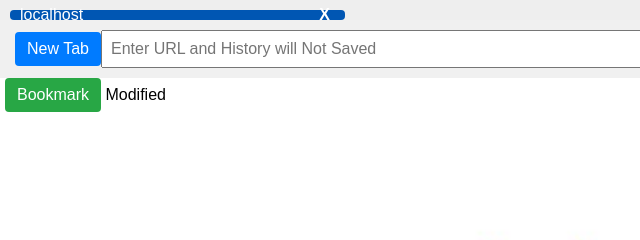
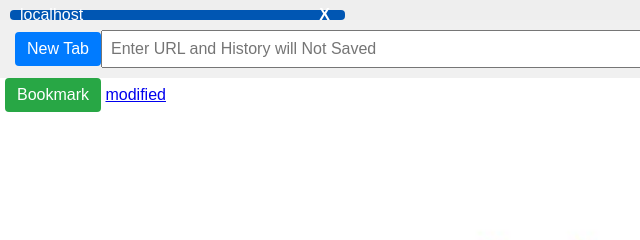
Before and after one commit to RDAweb/web, a plain HTML site: page index.html in a window 1280 px wide. Shown: the top 240 px of the page, 0-640 px from the left. Drawn offline with Linux system fonts and the light colour scheme.

Commit message:
Update index.html

```diff
--- a/index.html
+++ b/index.html
@@ -159,7 +159,7 @@
     </div>
     <div class="navsets">
       <button id="bookmark-button" onclick="addBookmark()">Bookmark</button>
-        <a herf="style.html">Modified</a>
+        <a href="style.html">modified</a>
 
   <iframe id="browser" src="https://www..com" onload="updateTabTitle()"></iframe>
 
```
